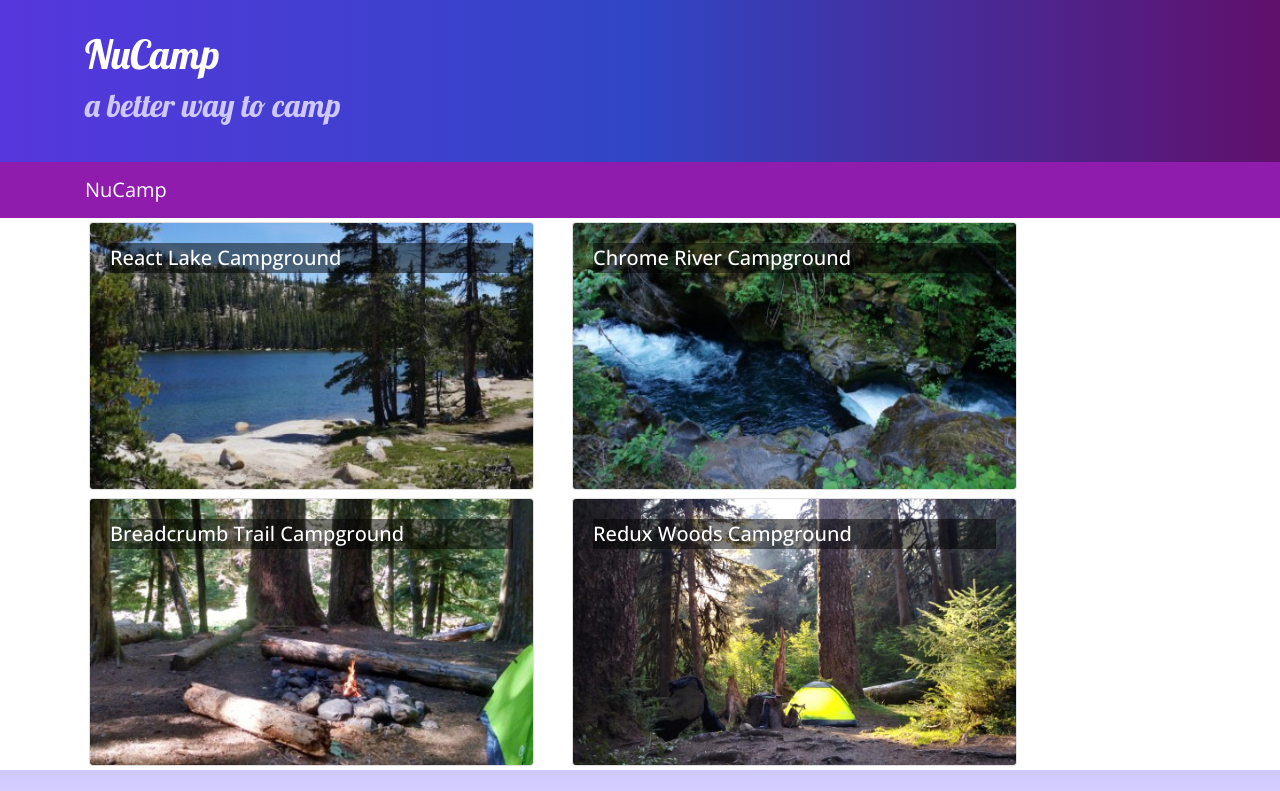
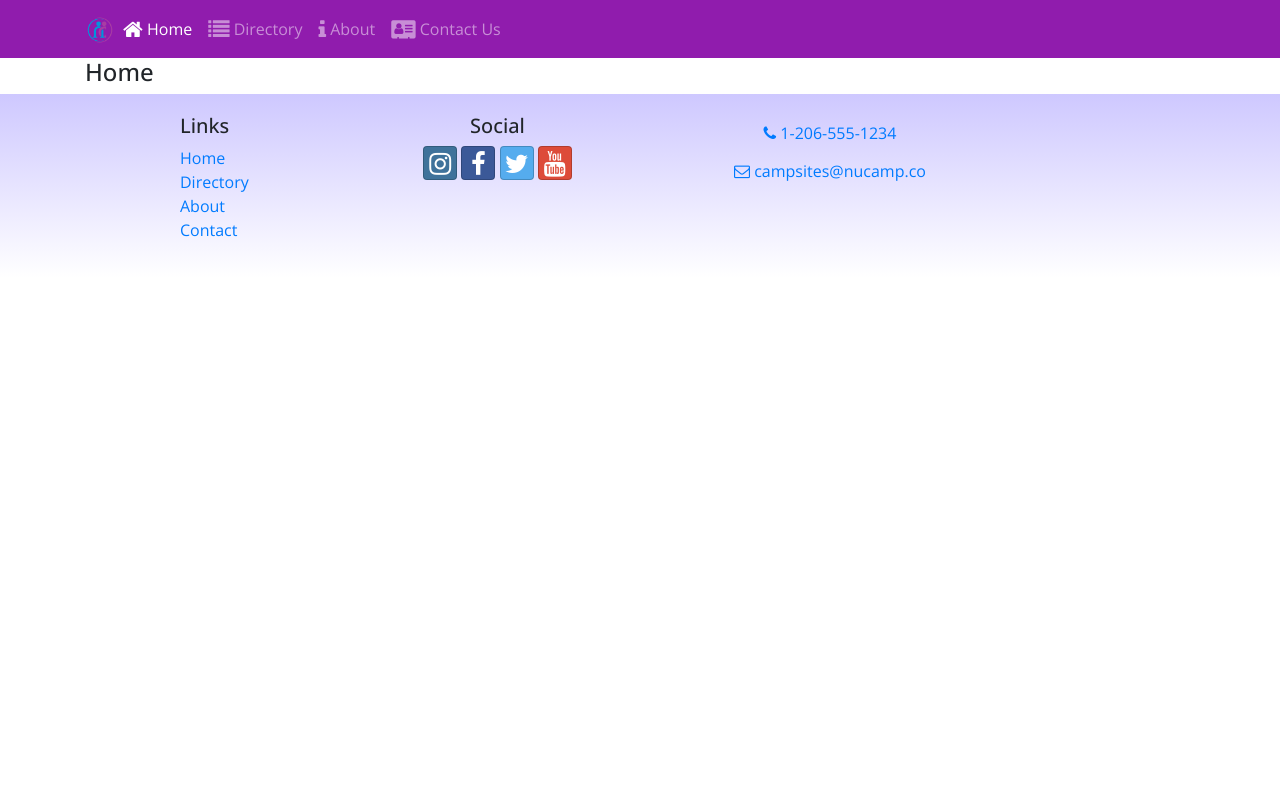
Before and after one commit to Hannakhn/Nucampsite-React, a React (Create React App) app: page /home in a window 1280 px wide. Shown: the top 791 px of the page. Built offline with nearby package versions, Linux system fonts and the light colour scheme.

Commit message:
React Router

```diff
--- a/package.json
+++ b/package.json
@@ -12,6 +12,7 @@
     "react": "^17.0.2",
     "react-dom": "^17.0.2",
     "react-popper": "1.3.6",
+    "react-router-dom": "5.2.0",
     "react-scripts": "4.0.3",
     "reactstrap": "8.5.1",
     "typeface-lobster": "^1.1.13",
--- a/src/App.js
+++ b/src/App.js
@@ -1,14 +1,17 @@
 import React, { Component } from 'react';
 import Main from './components/MainComponent';
+import { BrowserRouter } from 'react-router-dom';
 import './App.css';
 
 
 class App extends Component {
     render() {
         return (
+            <BrowserRouter>
                 <div className="App">
                     <Main />
                 </div>
+            </BrowserRouter >
         );
     }
 }
--- a/src/components/DirectoryComponent.js
+++ b/src/components/DirectoryComponent.js
@@ -1,9 +1,9 @@
 import React from 'react';
 import { Card, CardImg, CardImgOverlay, CardTitle } from 'reactstrap';
 
-function RenderDirectoryItem({campsite, onClick}) {
+function RenderDirectoryItem({campsite}) {
     return (
-        <Card onClick={() => onClick(campsite.id)}>
+        <Card>
             <CardImg width="100%" src={campsite.image} alt={campsite.name} />
             <CardImgOverlay>
                 <CardTitle>{campsite.name}</CardTitle>
@@ -18,7 +18,7 @@
     const directory = props.campsites.map(campsite => {
         return (
             <div key={campsite.id} className="col-md-5 m-1">
-                <RenderDirectoryItem campsite={campsite} onClick={props.onClick} />
+                <RenderDirectoryItem campsite={campsite} />
             </div>
         );
     });
--- a/src/components/FooterComponent.js
+++ b/src/components/FooterComponent.js
@@ -1,4 +1,5 @@
 import React from 'react';
+import { Link } from 'react-router-dom';
 
 function Footer(props) {
     return (
@@ -8,10 +9,10 @@
                     <div className="col-4 col-sm-2 offset-1">
                         <h5>Links</h5>
                         <ul className="list-unstyled">
-                            <li><a href="#">Home</a></li>
-                            <li><a href="#">Directory</a></li>
-                            <li><a href="#">About</a></li>
-                            <li><a href="#">Contact</a></li>
+                            <li><Link to='/home'>Home</Link></li>
+                            <li><Link to='/directory'>Directory</Link></li>
+                            <li><Link to='/aboutus'>About</Link></li>
+                            <li><Link to='/contactus'>Contact</Link></li>
                         </ul>
                     </div>
                     <div className="col-6 col-sm-3 text-center">
--- a/src/components/HeaderComponent.js
+++ b/src/components/HeaderComponent.js
@@ -1,23 +1,55 @@
 import React, { Component } from 'react';
-import { Navbar, NavbarBrand, Jumbotron } from 'reactstrap';
+import { Nav, Navbar, NavbarBrand, NavbarToggler, Collapse, NavItem, Jumbotron } from 'reactstrap';
+import { NavLink } from 'react-router-dom';
 
 class Header extends Component {
+
+    constructor(props) {
+        super(props);
+
+            this.toggleNav = this.toggleNav.bind(this);
+        this.state = {
+            isNavOpen: false
+        };
+    }
+
+    toggleNav() {
+        this.setState({
+            isNavOpen: !this.state.isNavOpen
+        });
+    }
+
     render() {
         return (
             <React.Fragment>
-                <Jumbotron fluid>
+                <Navbar dark sticky="top" expand="md">
                     <div className="container">
-                        <div className="row">
-                            <div className="col">
-                                <h1>NuCamp</h1>
-                                <h2>a better way to camp</h2>
-                            </div>
-                        </div>
-                    </div>
-                </Jumbotron>
-                <Navbar dark sticky="top">
-                    <div className="container">
-                        <NavbarBrand href="/">NuCamp</NavbarBrand>
+                        <NavbarBrand className="mr-auto" href="/"><img src="/assets/images/logo.png" height="30" width="30" alt="NuCamp Logo" /></NavbarBrand>
+                        <NavbarToggler onClick={this.toggleNav} />
+                        <Collapse isOpen={this.state.isNavOpen} navbar>
+                            <Nav navbar>
+                                <NavItem>
+                                    <NavLink className="nav-link" to="/home">
+                                        <i className="fa fa-home fa-lg" /> Home
+                                    </NavLink>
+                                </NavItem>
+                                <NavItem>
+                                    <NavLink className="nav-link" to="/directory">
+                                        <i className="fa fa-list fa-lg" /> Directory
+                                    </NavLink>
+                                </NavItem>
+                                <NavItem>
+                                    <NavLink className="nav-link" to="/aboutus">
+                                        <i className="fa fa-info fa-lg" /> About
+                                    </NavLink>
+                                </NavItem>
+                                <NavItem>
+                                    <NavLink className="nav-link" to="/contactus">
+                                        <i className="fa fa-address-card fa-lg" /> Contact Us
+                                    </NavLink>
+                                </NavItem>
+                            </Nav>
+                        </Collapse>
                     </div>
                 </Navbar>
             </React.Fragment>
--- /dev/null
+++ b/src/components/HomeComponent.js
@@ -0,0 +1,11 @@
+import React from 'react';
+
+function Home(props) {
+    return(
+        <div className="container">
+            <h4>Home</h4>
+        </div>
+    );
+}
+
+export default Home;
--- a/src/components/MainComponent.js
+++ b/src/components/MainComponent.js
@@ -4,27 +4,33 @@
 import CampsiteInfo from './CampsiteInfoComponent';
 import Header from './HeaderComponent';
 import Footer from './FooterComponent';
+import Home from './HomeComponent';
+import { Switch, Route, Redirect } from 'react-router-dom';
 
 class Main extends Component {
     constructor(props) {
         super(props);
         this.state = {
             campsites: CAMPSITES,
-            selectedCampsite: null
         };
 
     }
 
-    onCampsiteSelect(campsiteId) {
-        this.setState({ selectedCampsite: campsiteId});
-    }
-
     render() {
+        const HomePage = () => {
+            return (
+                <Home />
+            );
+        }
         return (
             <div>
                 <Header />
-                <Directory campsites={this.state.campsites} onClick= {(campsiteId) => this.onCampsiteSelect(campsiteId)}/>
-                <CampsiteInfo campsite = {this.state.campsites.filter(campsite => campsite.id === this.state.selectedCampsite)[0]} />
+                <Switch>
+                    <Route path='/home' component={HomePage} />
+                <Route exact path='/directory' render={() => <Directory campsites={this.state.campsites}
+                />} />
+                <Redirect to='/home' />
+                </Switch>
                 <Footer />
             </div>
         );
```
Also changed, not shown: 1 other file (tests, documents, lock files or other folders). Lines whose indentation alone changed are shown as unchanged.
